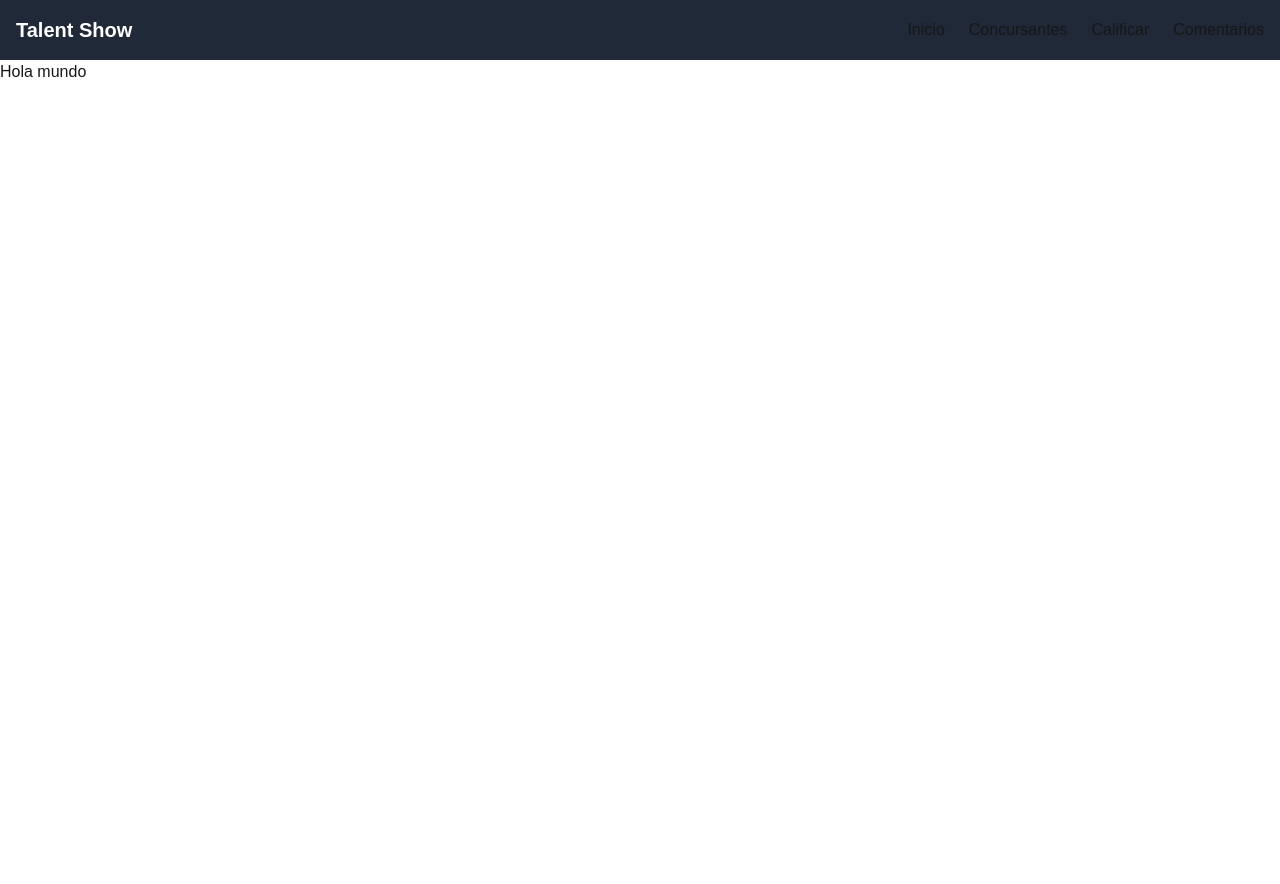
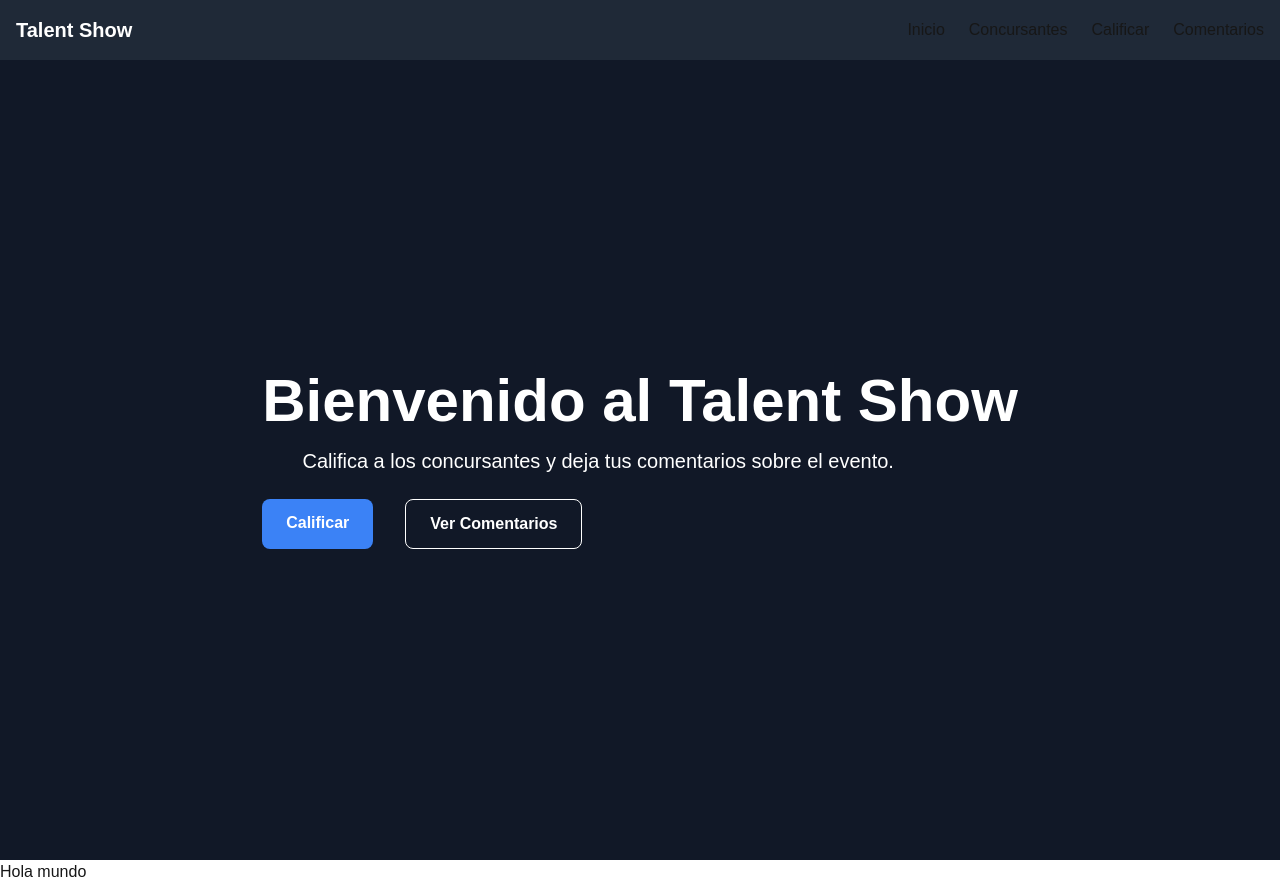
Before and after one commit to teran210c/calificador-participantes, a Next.js app in the folder calificador-participantes/: page / in a window 1280 px wide. Before the commit the page ends 800 px from the top, so only its background shows below. Built offline with nearby package versions, Linux system fonts and the light colour scheme.

Commit message:
HeroSection component created

```diff
--- a/calificador-participantes/app/page.js
+++ b/calificador-participantes/app/page.js
@@ -1,10 +1,12 @@
 import NavBar from "@/components/NavBar";
+import HeroSection from "@/components/HeroSection";
 import Image from "next/image";
 
 export default function Home() {
   return (
     <div>
       <NavBar />
+      <HeroSection />
       <h1>Hola mundo</h1>
     </div>
   );
--- /dev/null
+++ b/calificador-participantes/components/HeroSection.js
@@ -0,0 +1,16 @@
+export default function Hero() {
+    return (
+      <section className="bg-gray-900 text-white h-screen flex flex-col justify-center items-center text-center p-8">
+        <div className="max-w-4xl mx-auto px-4">
+          <h1 className="text-3xl sm:text-4xl md:text-6xl font-bold">Bienvenido al Talent Show</h1>
+          <p className="mt-4 text-base sm:text-lg md:text-xl max-w-2xl">
+            Califica a los concursantes y deja tus comentarios sobre el evento.
+          </p>
+          <div className="mt-6 flex flex-col sm:flex-row gap-4">
+            <a href="#calificar" className="bg-blue-500 hover:bg-blue-600 text-white font-bold py-3 px-6 rounded-lg text-center sm:mr-4">Calificar</a>
+            <a href="#comentarios" className="border border-white hover:bg-white hover:text-gray-900 text-white font-bold py-3 px-6 rounded-lg text-center">Ver Comentarios</a>
+          </div>
+        </div>
+      </section>
+    );
+  }
```
